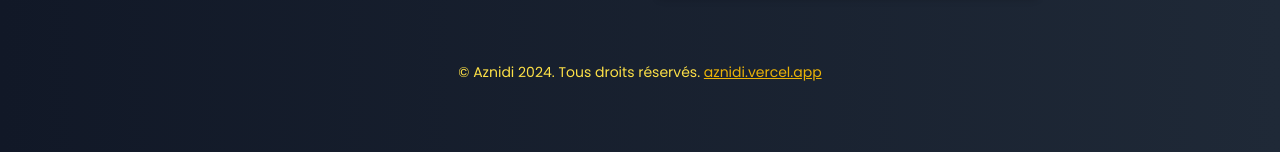
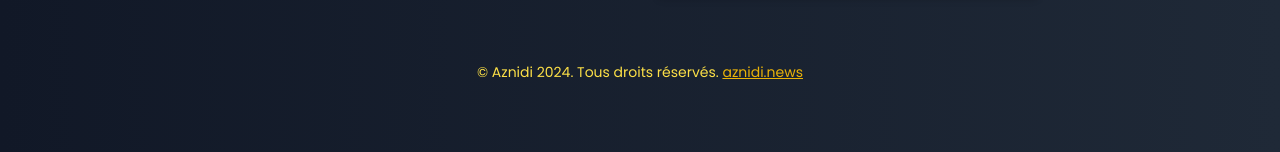
Before and after one commit to aznidi/contact-aznidi, a React (Vite) app: page / in a window 1280 px wide. Shown: the part 584-736 px from the top of the page. Built offline with nearby package versions, Linux system fonts and the light colour scheme.

Commit message:
Update App.jsx

```diff
--- a/src/App.jsx
+++ b/src/App.jsx
@@ -115,7 +115,7 @@
 
       {/* Footer */}
       <footer className="mt-16 text-center text-yellow-300 font-poppins text-sm">
-        © Aznidi 2024. Tous droits réservés. <a href="https://aznidi.news" target="_blank" rel="noopener noreferrer" className="text-yellow-500 underline">aznidi.vercel.app</a>
+        © Aznidi 2024. Tous droits réservés. <a href="https://aznidi.news" target="_blank" rel="noopener noreferrer" className="text-yellow-500 underline">aznidi.news</a>
       </footer>
     </div>
   );
```
